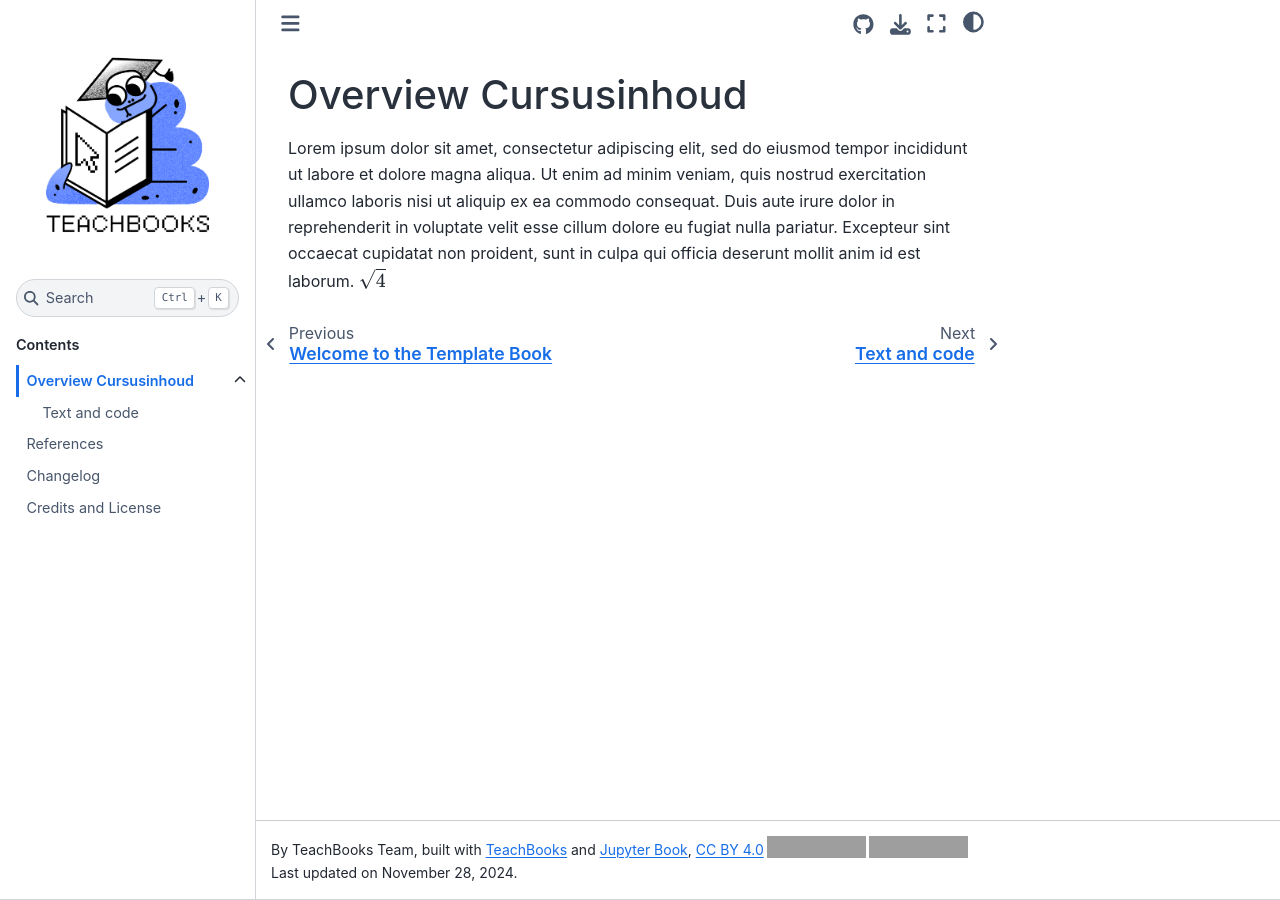
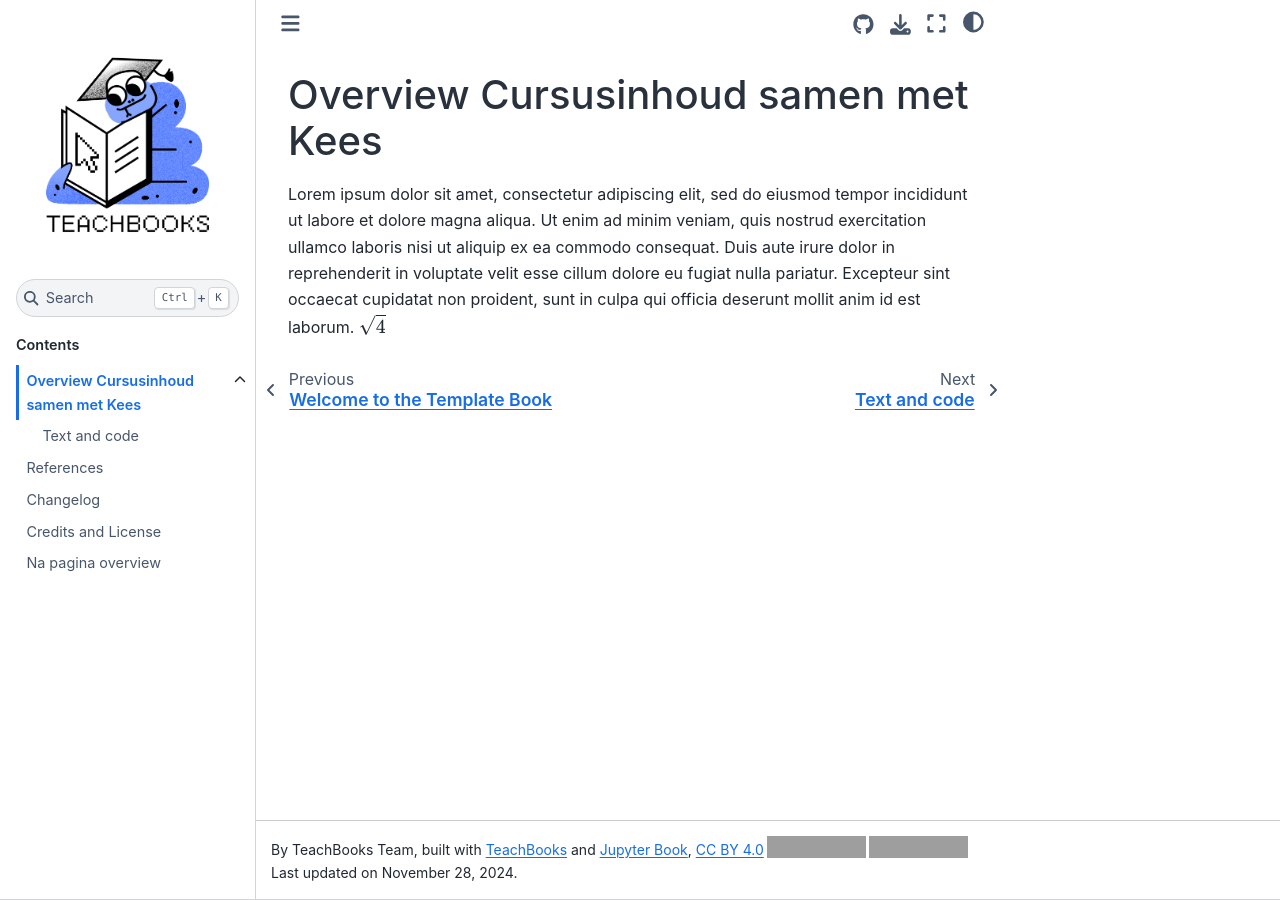
Before and after one commit to dijth/TBO_natuurkunde2, a Jupyter Book: the page built from book/some_content/overview.md, in a window 1280 px wide. Built offline with Jupyter Book 1.0.4 settings and Sphinx 7.4.7 and the Sphinx Book theme 1.1.4, drawn with Linux system fonts in a browser that asks for light colours; comment, search, counter and statistics services are not loaded; grey boxes are pictures that could not be loaded.

Commit message:
pagina toegevoegd
gedaan

```diff
--- a/book/_toc.yml
+++ b/book/_toc.yml
@@ -10,3 +10,4 @@ parts:
     - file: references.md
     - file: changelog.md
     - file: credits.md
+    - file: some_content/pagina20.md
--- a/book/some_content/overview.md
+++ b/book/some_content/overview.md
@@ -1,4 +1,4 @@
-# Overview Cursusinhoud
+# Overview Cursusinhoud samen met Kees
 
 Lorem ipsum dolor sit amet, consectetur adipiscing elit, sed do eiusmod tempor incididunt ut labore et dolore magna aliqua. Ut enim ad minim veniam, quis nostrud exercitation ullamco laboris nisi ut aliquip ex ea commodo consequat. Duis aute irure dolor in reprehenderit in voluptate velit esse cillum dolore eu fugiat nulla pariatur. Excepteur sint occaecat cupidatat non proident, sunt in culpa qui officia deserunt mollit anim id est laborum.
 $\sqrt{4}$
--- /dev/null
+++ b/book/some_content/pagina20.md
@@ -0,0 +1,4 @@
+# Na pagina overview
+# test kleiner
+Gewone tekst <br>
+nieuewe regel
```
